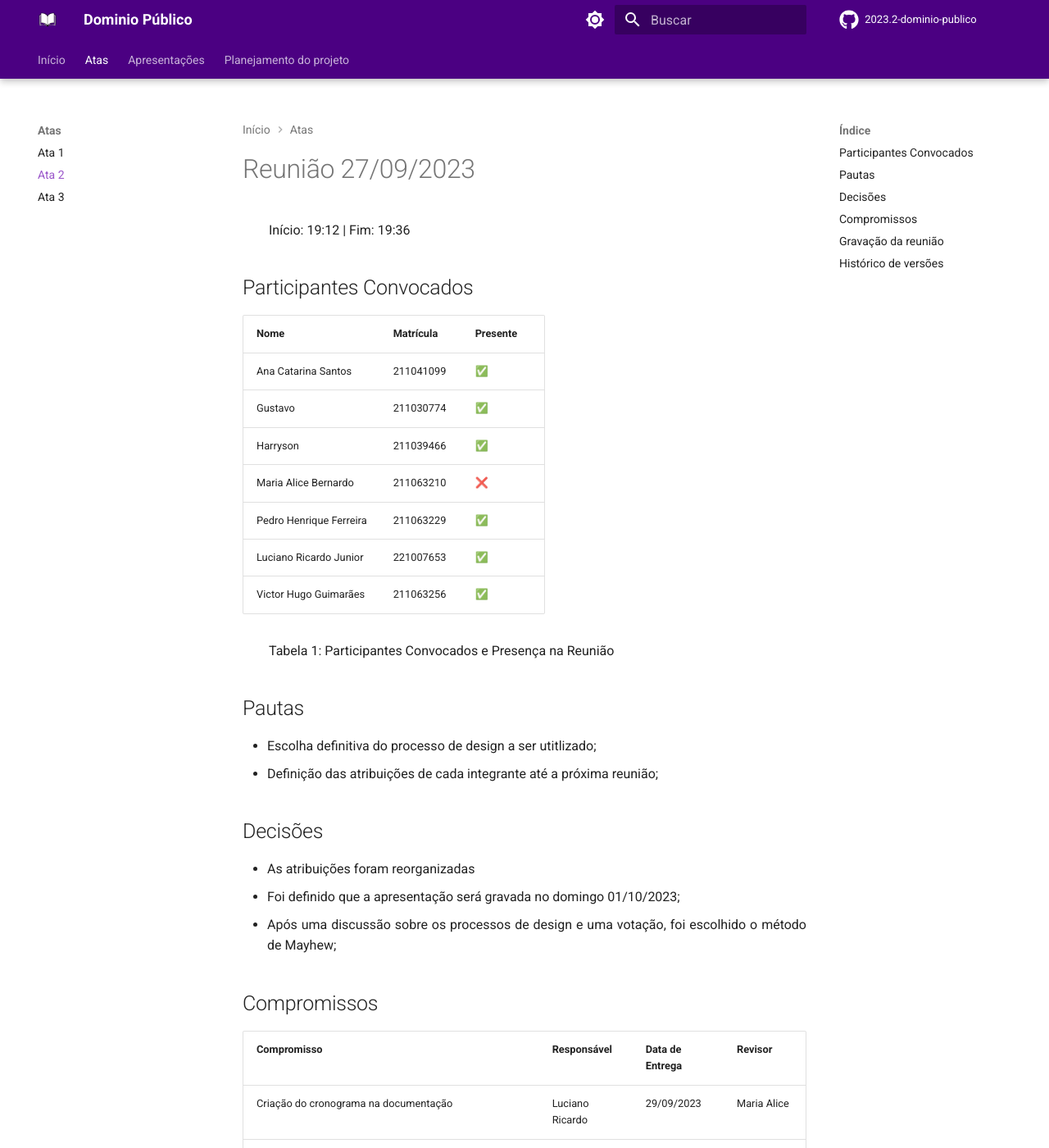
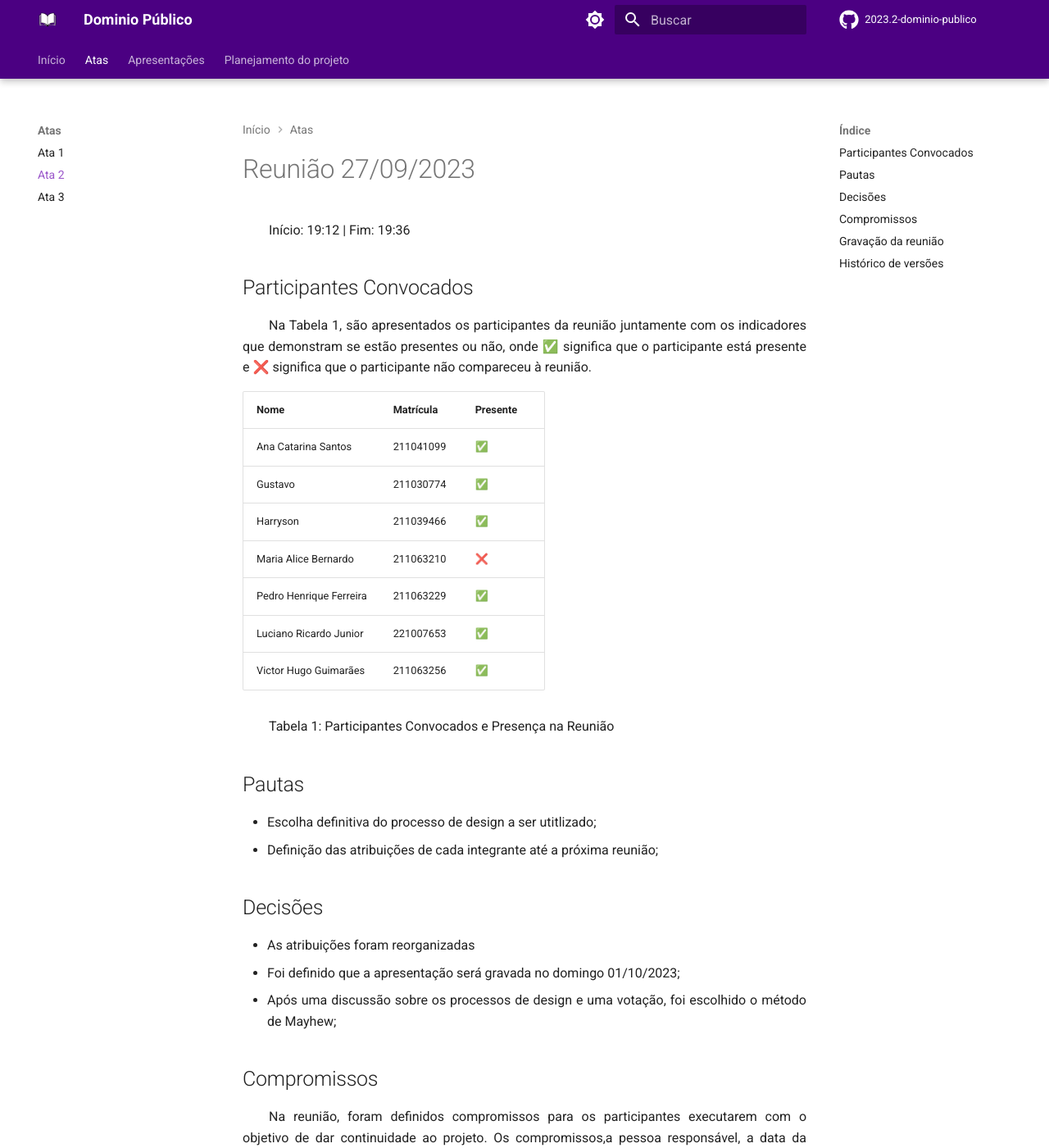
Before and after one commit to Interacao-Humano-Computador/2023.2-Dominio-Publico, an MkDocs documentation site: the page built from docs/atas/Ata_27-09-2023.md, in a window 1280 px wide and 1400 px high. Shown: the whole window at 82% size. Built offline with MkDocs 1.6.1 and Material for MkDocs 9.7.7, drawn with Linux system fonts in a browser that asks for light colours; comment, search, counter and statistics services are not loaded; some of the changed text lies outside the part shown.

Commit message:
Adição das descrições

```diff
--- a/docs/atas/Ata_27-09-2023.md
+++ b/docs/atas/Ata_27-09-2023.md
@@ -3,9 +3,10 @@
 
 ## Participantes Convocados
 
+Na Tabela 1, são apresentados os participantes da reunião juntamente com os indicadores que demonstram se estão presentes ou não, onde ✅ significa que o participante está presente e ❌ significa que o participante não compareceu à reunião.
+
 </head>
 <body>
-
 <table align="center">
   <tr>
     <th>Nome</th><th>Matrícula</th><th>Presente</th>
@@ -35,6 +36,8 @@
 
 ## Compromissos
 
+Na reunião, foram definidos compromissos para os participantes executarem com o objetivo de dar continuidade ao projeto. Os compromissos,a pessoa responsável, a data da entrega e o revisor estão especificados na taela 2.
+
 <!DOCTYPE html>
 <html>
 <body>
@@ -62,3 +65,4 @@
 | ------ | :--------: | ------------------------------------- | ---------------------------------------------- | ----------------------------------------------|
 | 1.0    | 27/09/2023 | Criação e estruturação da ata         | [Ana Catarina](https://github.com/an4catarina) | [Victor Hugo](https://github.com/ViictorHugoo)|
 | 1.1    | 30/09/2023 | Adição do link da gravação da reunião | [Ana Catarina](https://github.com/an4catarina) | [Victor Hugo](https://github.com/ViictorHugoo)|
+| 1.2 | 09/10/2023 | Adição de legendas e descrição           | [Ana Catarina](https://github.com/an4catarina) | [Victor Hugo](https://github.com/ViictorHugoo)|
```
